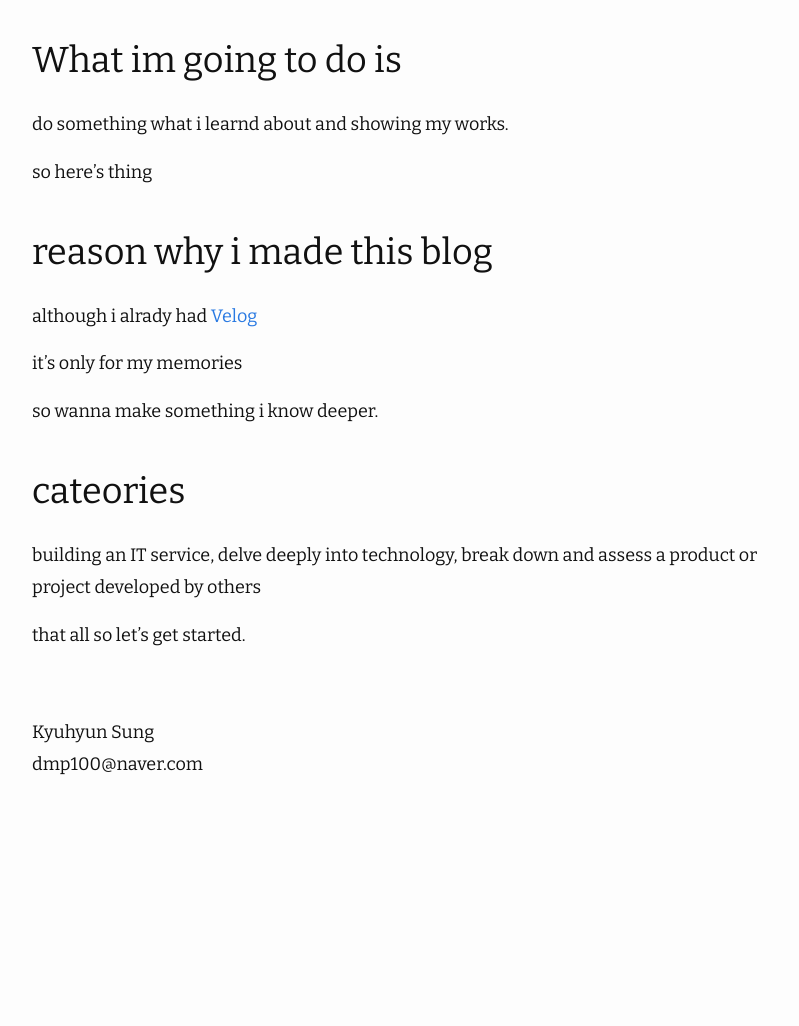
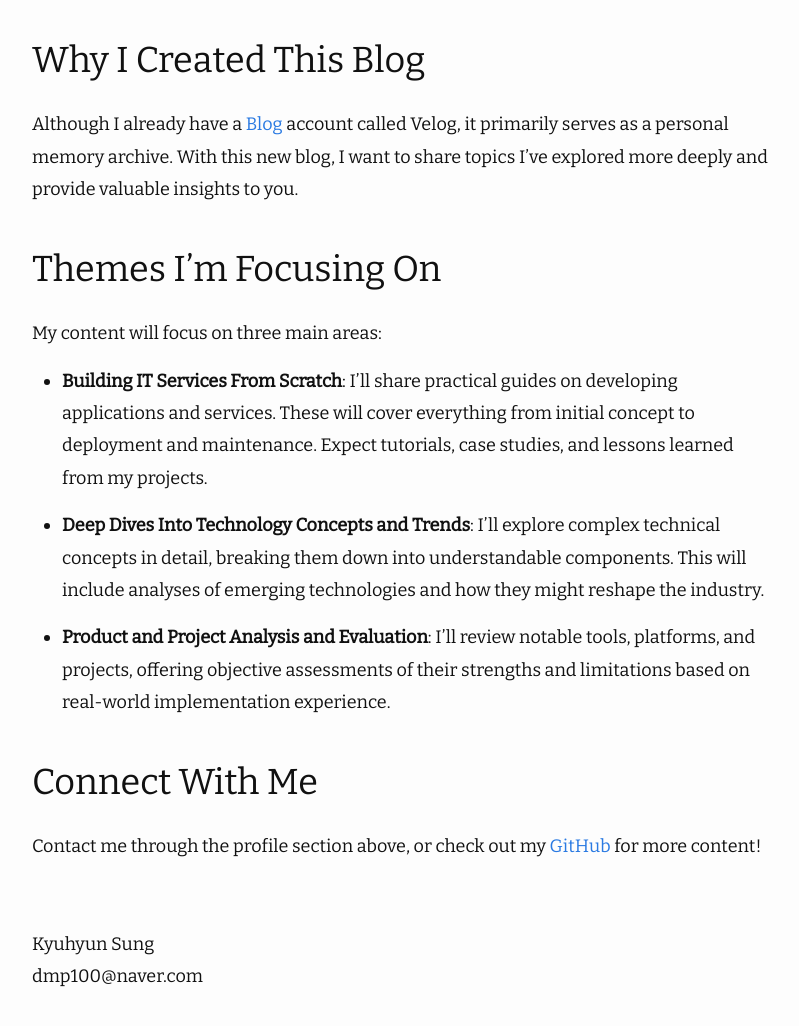
Before and after one commit to dmp100/dmp100.github.io, a Jekyll site: the page built from about.md, in a window 1280 px wide, cut to the strip 250-1277 px from the top of the page. Shown: the whole strip, without its empty margins (238-1037 px from the left). Built offline with Jekyll 4.4.1, drawn with Linux system fonts in a browser that asks for light colours; nearby versions of some CDN libraries; before the commit the page ends 1066 px from its top, so only the background shows below that.

Commit message:
Update about.md

```diff
--- a/about.md
+++ b/about.md
@@ -3,24 +3,20 @@ layout: about
 ---
 
 
-# What im going to do is
+# Why I Created This Blog
 
+Although I already have a [Blog](https://velog.io/@dmp100/posts) account called Velog, it primarily serves as a personal memory archive. With this new blog, I want to share topics I've explored more deeply and provide valuable insights to you.
 
-do something what i learnd about and showing my works.
+# Themes I'm Focusing On
 
-so here's thing
+My content will focus on three main areas:
 
-# reason why i made this blog
+* **Building IT Services From Scratch**: I'll share practical guides on developing applications and services. These will cover everything from initial concept to deployment and maintenance. Expect tutorials, case studies, and lessons learned from my projects.
 
-although i alrady had [Velog](https://velog.io/@dmp100/posts)
+* **Deep Dives Into Technology Concepts and Trends**: I'll explore complex technical concepts in detail, breaking them down into understandable components. This will include analyses of emerging technologies and how they might reshape the industry.
 
-it's only for my memories
+* **Product and Project Analysis and Evaluation**: I'll review notable tools, platforms, and projects, offering objective assessments of their strengths and limitations based on real-world implementation experience.
 
-so wanna make something i know deeper.
+# Connect With Me
 
-# cateories
-
-building an IT service, delve deeply into technology, break down and assess a product or project developed by others
-
-that all
-so let's get started.
+Contact me through the profile section above, or check out my [GitHub](https://github.com/dmp100) for more content!
```
